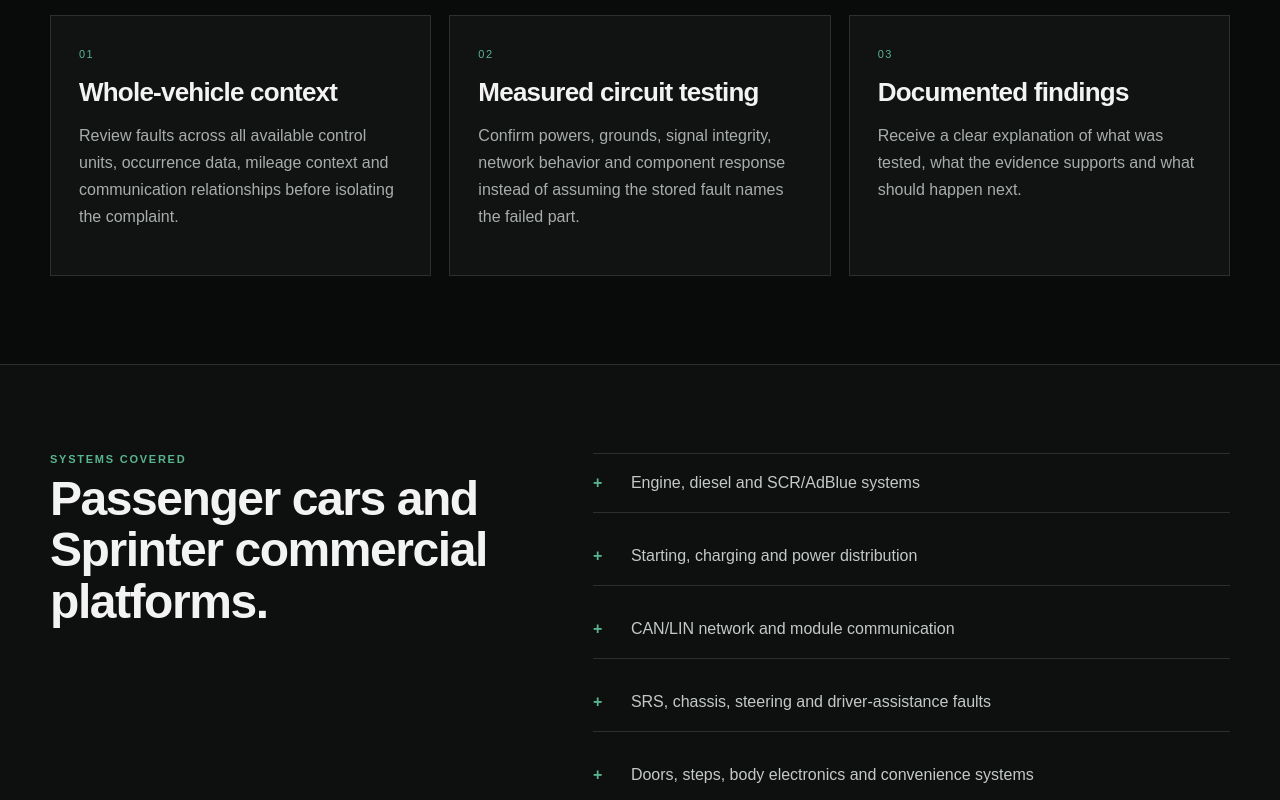
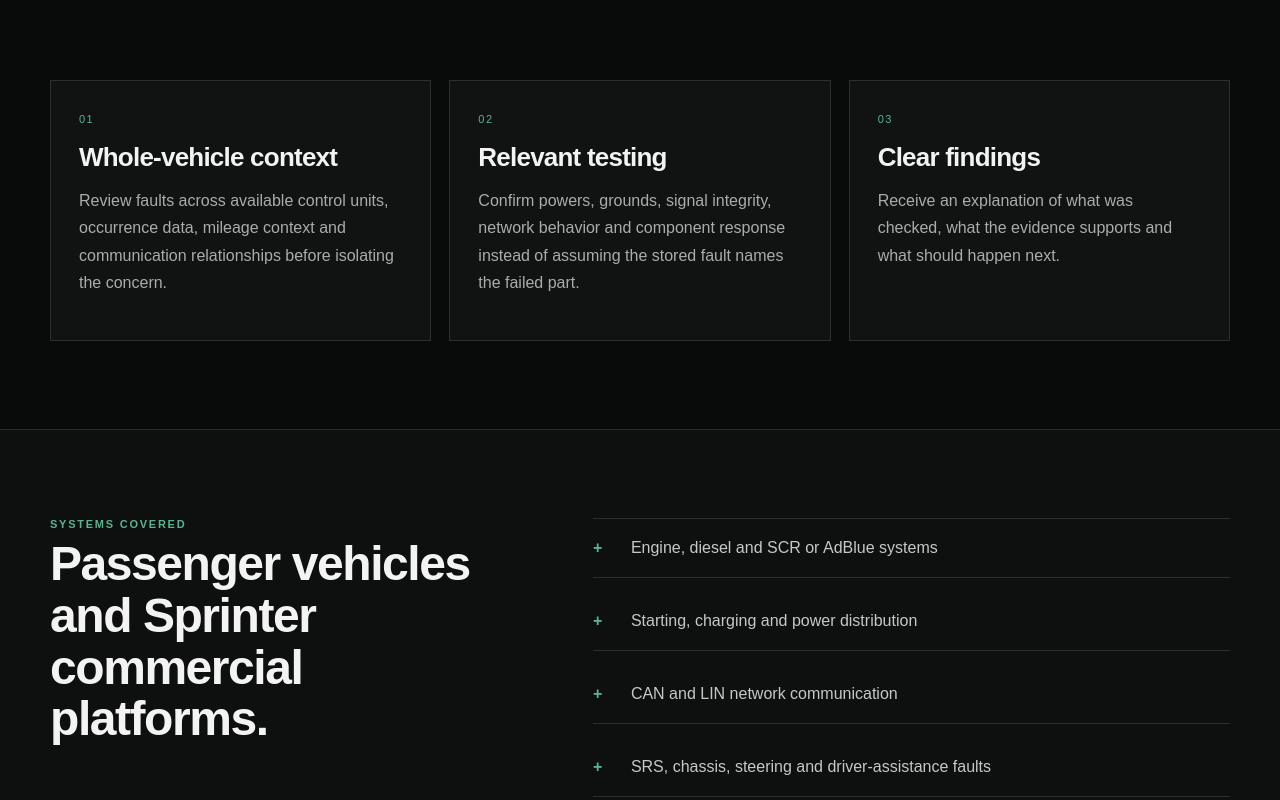
Before and after one commit to VitaliiOm23/NWStar, a Next.js app: page /mercedes-diagnostics in a window 1280 px wide. Shown: the part 540-1340 px from the top of the page. Built offline with nearby package versions, Linux system fonts and the light colour scheme.

Commit message:
Refine Mercedes service page for clarity and trust

```diff
--- a/app/mercedes-diagnostics/page.tsx
+++ b/app/mercedes-diagnostics/page.tsx
@@ -1,5 +1,36 @@
 import { CtaBand, PublicShell } from "../../components/PublicShell";
 
-export default function MercedesPage(){return <PublicShell eyebrow="Mercedes-Benz & Sprinter" title="Platform-specific diagnosis for complex vehicles." intro="Mercedes-Benz systems are deeply networked. Effective diagnosis requires more than reading a code—it requires understanding system relationships, operating conditions and the test plan behind the fault.">
-<section className="section"><div className="shell feature-grid"><article className="feature"><span>01</span><h2>Whole-vehicle context</h2><p>Review faults across all available control units, occurrence data, mileage context and communication relationships before isolating the complaint.</p></article><article className="feature"><span>02</span><h2>Measured circuit testing</h2><p>Confirm powers, grounds, signal integrity, network behavior and component response instead of assuming the stored fault names the failed part.</p></article><article className="feature"><span>03</span><h2>Documented findings</h2><p>Receive a clear explanation of what was tested, what the evidence supports and what should happen next.</p></article></div></section>
-<section className="section alt"><div className="shell split"><div><div className="eyebrow">Systems covered</div><h2>Passenger cars and Sprinter commercial platforms.</h2></div><ul className="check-list"><li>Engine, diesel and SCR/AdBlue systems</li><li>Starting, charging and power distribution</li><li>CAN/LIN network and module communication</li><li>SRS, chassis, steering and driver-assistance faults</li><li>Doors, steps, body electronics and convenience systems</li><li>Supported calibrations, adaptations and teach-ins</li></ul></div></section><CtaBand /></PublicShell>}
+export default function MercedesPage() {
+  return (
+    <PublicShell
+      eyebrow="Mercedes-Benz & Sprinter"
+      title="Platform-focused diagnosis for complex vehicle systems."
+      intro="Mercedes-Benz and Sprinter vehicles depend on closely connected control units. Useful diagnosis requires the complaint, fault context and system relationships to be considered together."
+    >
+      <section className="section">
+        <div className="shell feature-grid">
+          <article className="feature"><span>01</span><h2>Whole-vehicle context</h2><p>Review faults across available control units, occurrence data, mileage context and communication relationships before isolating the concern.</p></article>
+          <article className="feature"><span>02</span><h2>Relevant testing</h2><p>Confirm powers, grounds, signal integrity, network behavior and component response instead of assuming the stored fault names the failed part.</p></article>
+          <article className="feature"><span>03</span><h2>Clear findings</h2><p>Receive an explanation of what was checked, what the evidence supports and what should happen next.</p></article>
+        </div>
+      </section>
+      <section className="section alt">
+        <div className="shell split">
+          <div>
+            <div className="eyebrow">Systems covered</div>
+            <h2>Passenger vehicles and Sprinter commercial platforms.</h2>
+          </div>
+          <ul className="check-list">
+            <li>Engine, diesel and SCR or AdBlue systems</li>
+            <li>Starting, charging and power distribution</li>
+            <li>CAN and LIN network communication</li>
+            <li>SRS, chassis, steering and driver-assistance faults</li>
+            <li>Doors, steps, body electronics and convenience systems</li>
+            <li>Supported calibrations, adaptations and teach-ins</li>
+          </ul>
+        </div>
+      </section>
+      <CtaBand />
+    </PublicShell>
+  );
+}
```
